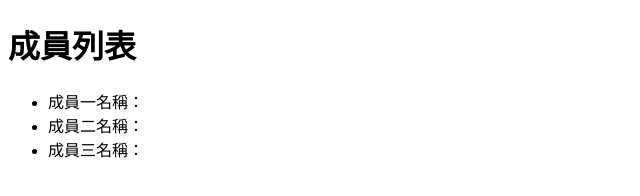
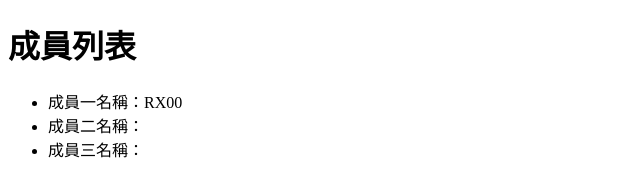
Before and after one commit to thu992519/1109gittest, a plain HTML site: page index.html in a window 1280 px wide. Shown: the full height of the page, 0-640 px from the left. Drawn offline with Linux system fonts and the light colour scheme.

Commit message:
新增成員一

```diff
--- a/index.html
+++ b/index.html
@@ -8,7 +8,7 @@
 <body>
     <h1>成員列表</h1>
     <ul>
-        <li>成員一名稱：</li>
+        <li>成員一名稱：RX00</li>
         <li>成員二名稱：</li>
         <li>成員三名稱：</li>
     </ul>
```
